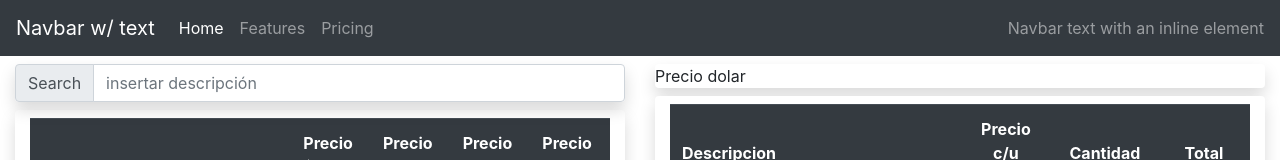
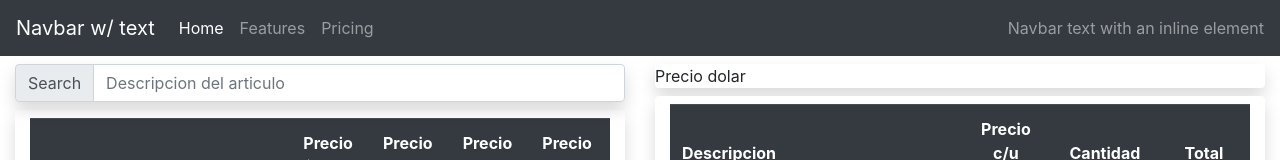
Before and after one commit to Santiago1987/Gestion-ventas-app, a React (Create React App) app: page / in a window 1280 px wide. Shown: the top 160 px of the page. Built offline with nearby package versions, Linux system fonts and the light colour scheme.

Commit message:
commit 10102020

```diff
--- a/src/components/Input/Input.jsx
+++ b/src/components/Input/Input.jsx
@@ -1,30 +1,24 @@
-import React, { useEffect } from "react";
-import { useSelector, useDispatch } from "react-redux";
-import { searchInput } from "../../actions/index";
+import { waitForElementToBeRemoved } from "@testing-library/react";
+import React from "react";
 
-const Input = () => {
-  const Search = useSelector((state) => state.Search);
-  const dispatch = useDispatch();
-
-  useEffect(() => {}, []);
-
-  const handleOnchange = (event) => {
-    dispatch(searchInput(event.target.value));
+const Input = ({ value, placeholder, title, handleOnchangeSearch }) => {
+  const handleOnChange = (e) => {
+    handleOnchangeSearch(e.target.value);
   };
 
   return (
     <div className="input-group mb-2 shadow bg-white rounded mt-2">
       <div className="input-group-prepend">
         <span className="input-group-text" id="basic-addon1">
-          Search
+          {title}
         </span>
       </div>
       <input
         className="form-control"
         type="text"
-        value={Search}
-        placeholder="insertar descripción"
-        onChange={handleOnchange}
+        value={value}
+        placeholder={placeholder}
+        onChange={handleOnChange}
       />
     </div>
   );
--- a/src/containers/ProducsView/ProductsList.jsx
+++ b/src/containers/ProducsView/ProductsList.jsx
@@ -1,7 +1,7 @@
 import React, { useState } from "react";
 import { useSelector, useDispatch } from "react-redux";
 import Modal from "react-modal";
-import { loadProducts, selectProd } from "../../actions";
+import { loadProducts, searchInput, selectProd } from "../../actions";
 
 import Input from "../../components/Input/Input";
 import ArticleModal from "../../components/Modal/ArticleModal";
@@ -10,12 +10,19 @@ import BtnProdList from "./BtnProdList";
 
 const ProductsView = () => {
   const [prodModalOpen, setprodModalOpen] = useState(false);
+  const dispatch = useDispatch();
 
-  // modal props
+  //------------------------------Search input-------------------------------------------
+  const search = useSelector((state) => state.Search);
+
+  const handleOnchangeSearch = (val) => {
+    dispatch(searchInput(val));
+  };
+  //-------------------------------------------------------------------------
+
+  //-----------------------------Modal--------------------------------------------
   const [type, setType] = useState("");
   const [gridType, setGridType] = useState("");
-
-  const dispatch = useDispatch();
 
   const handleOnClickBtn = (typ, gtyp) => {
     // en caso de no seleccion y que se use un boton mandar un warning
@@ -36,6 +43,7 @@ const ProductsView = () => {
   const handleOnCancel = () => {
     setprodModalOpen(false);
   };
+  //-------------------------------------------------------------------------
 
   const customStyles = {
     content: {
@@ -48,10 +56,15 @@ const ProductsView = () => {
     },
   };
 
-  // Render
+  //-----------------------------Render--------------------------------------------
   let content = (
     <>
-      <Input />
+      <Input
+        value={search}
+        placeholder="Descripcion del articulo"
+        title="Search"
+        handleOnchangeSearch={handleOnchangeSearch}
+      />
       <ProductGrd />
       <BtnProdList handleOnClickBtn={handleOnClickBtn} />
       <Modal
```
Also changed, not shown: src/containers/SalesView/TopSales.jsx (added, +7 -0 lines).
